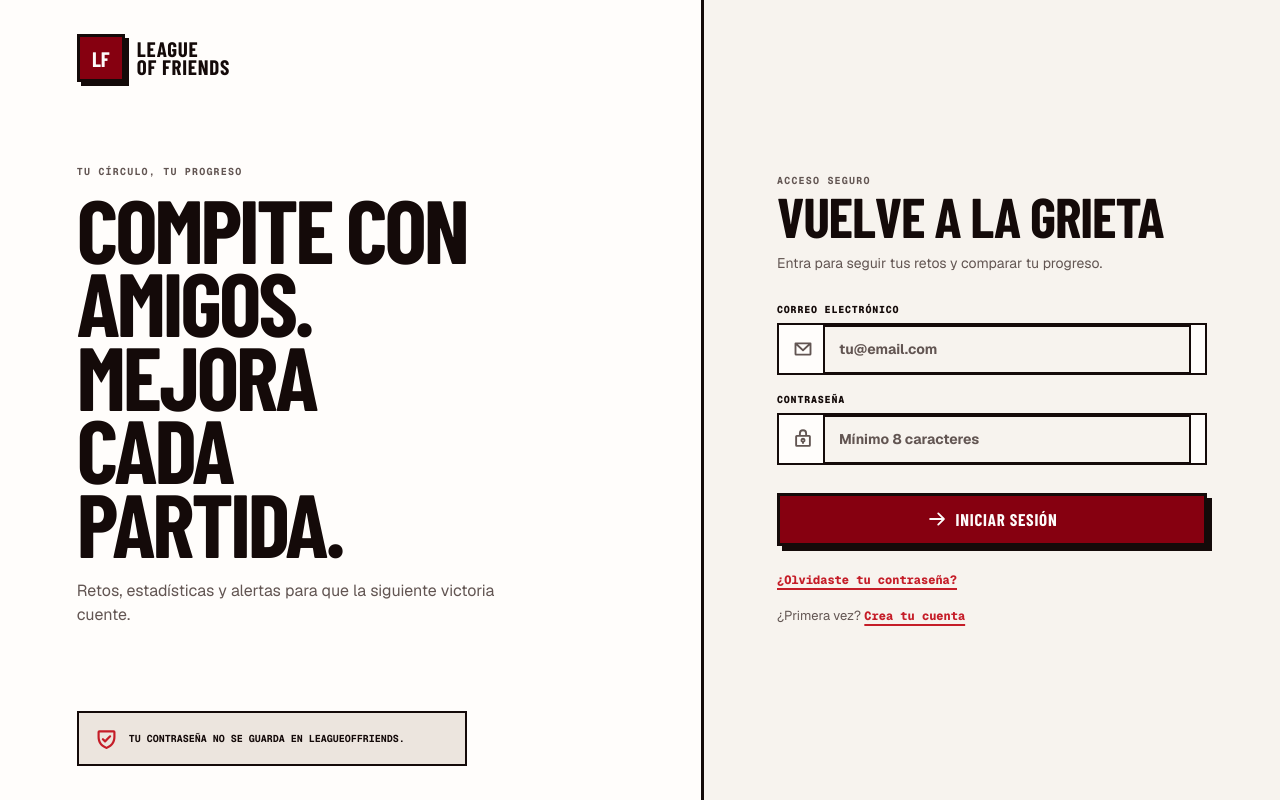
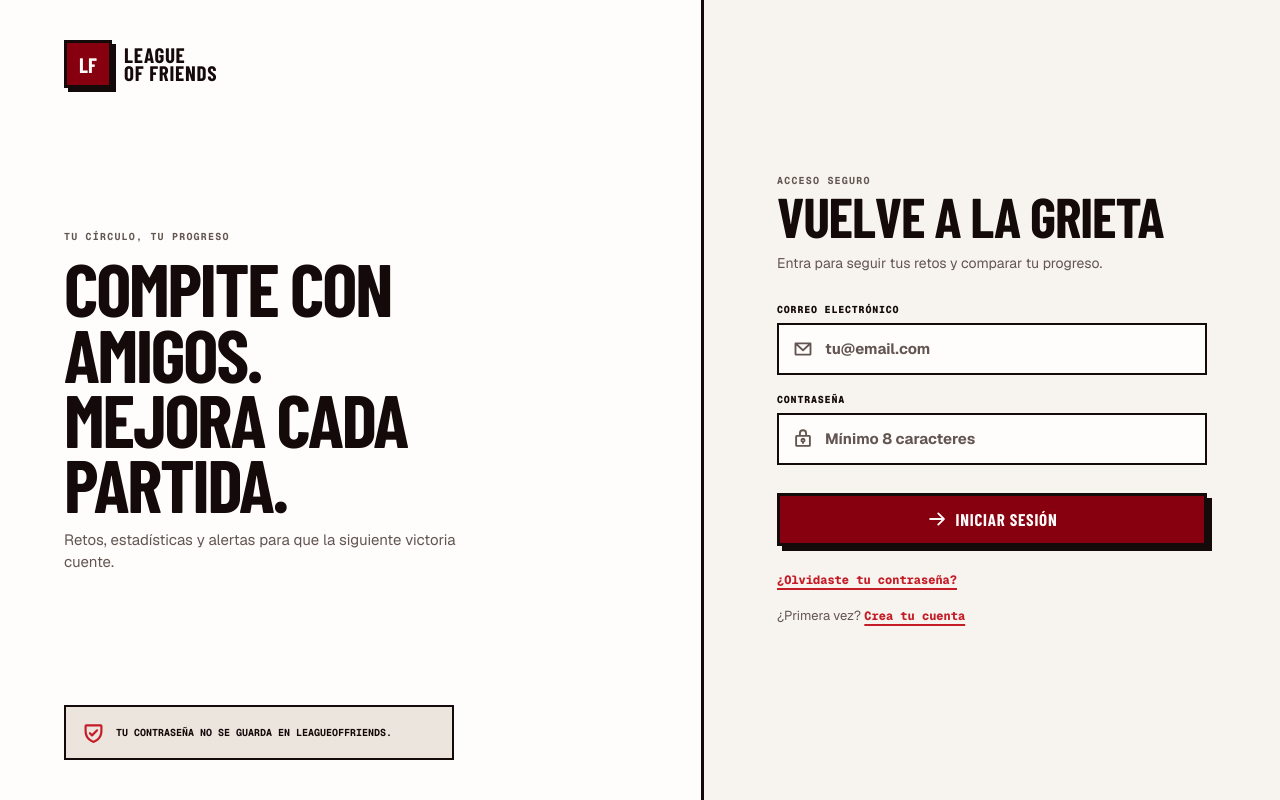
Before and after one commit to jacksonandresrosales/LeagueOfFriends, a Next.js app: page /login in a window 1280 px wide. Built offline with nearby package versions, Linux system fonts and the light colour scheme; a web font is replaced by a local one.

Commit message:
fix: corrige la superposicion del panel de marca y los bordes de los campos en el login

```diff
--- a/src/app/globals.css
+++ b/src/app/globals.css
@@ -42,23 +42,29 @@ button { color: inherit; }
 button:focus-visible, a:focus-visible { outline: 3px solid var(--accent-bright); outline-offset: 3px; }
 
 .auth-page { min-height: 100vh; display: grid; grid-template-columns: minmax(0, 1.1fr) minmax(390px, .9fr); }
-.auth-brand-panel { min-height: 100vh; padding: 34px clamp(28px, 6vw, 90px); border-right: 3px solid var(--line); background: var(--surface); display: flex; flex-direction: column; }
-.auth-brand-copy { max-width: 710px; margin: auto 0; }
-.auth-brand-copy h1 { max-width: 10ch; margin: 14px 0 20px; font: 900 clamp(54px, 7vw, 104px)/.82 var(--font-display), sans-serif; letter-spacing: -.035em; }
-.auth-brand-copy > p:last-child { max-width: 40ch; margin: 0; color: var(--muted); font-size: 16px; line-height: 1.5; }
+.auth-brand-panel { min-height: 100vh; padding: 40px clamp(28px, 5vw, 64px); border-right: 3px solid var(--line); background: var(--surface); display: flex; flex-direction: column; justify-content: space-between; gap: 36px; }
+.auth-brand-copy { max-width: 680px; margin: auto 0; padding-top: 12px; display: flex; flex-direction: column; gap: 12px; }
+.auth-brand-copy .eyebrow { margin: 0; }
+.auth-brand-copy h1 { max-width: 11ch; margin: 0; font: 900 clamp(44px, 5.8vw, 84px)/.88 var(--font-display), sans-serif; letter-spacing: -.03em; text-transform: uppercase; }
+.auth-brand-copy > p:last-child { max-width: 40ch; margin: 0; color: var(--muted); font-size: 15px; line-height: 1.5; }
 .auth-security-note { max-width: 390px; padding: 14px 16px; border: 2px solid var(--line); background: var(--surface-alt); display: flex; align-items: center; gap: 11px; font: 700 10px/1.35 var(--font-mono), monospace; text-transform: uppercase; }
 .auth-security-note svg { color: var(--accent-bright); flex: 0 0 auto; }
 .auth-form-panel { min-height: 100vh; display: grid; place-items: center; padding: 34px; background: var(--bg); }
 .auth-form-wrap { width: min(100%, 430px); }
-.auth-form-wrap > .brand { display: none; margin-bottom: 50px; }
+.auth-form-wrap > .brand { display: none; margin-bottom: 40px; }
 .auth-form-wrap h1, .auth-form-wrap h2 { margin: 0; font: 900 clamp(38px, 5vw, 56px)/.86 var(--font-display), sans-serif; letter-spacing: -.02em; text-transform: uppercase; }
 .auth-description { max-width: 42ch; margin: 13px 0 31px; color: var(--muted); font-size: 14px; line-height: 1.5; }
 .auth-form { display: grid; gap: 4px; }
 .auth-form .field-group { margin-bottom: 16px; }
-.auth-input { width: 100%; height: 52px; border: 2px solid var(--line); background: var(--surface); display: grid; grid-template-columns: auto minmax(0, 1fr); align-items: center; gap: 10px; padding: 0 14px; }
+.auth-input { width: 100%; height: 52px; border: 2px solid var(--line); background: var(--surface); display: flex; align-items: center; gap: 12px; padding: 0 14px; }
 .auth-input:focus-within { outline: 3px solid var(--accent-bright); outline-offset: 2px; }
-.auth-input svg { color: var(--muted); }
-.auth-input input { min-width: 0; width: 100%; height: 100%; border: 0; outline: 0; background: transparent; color: var(--ink); font: 650 15px/1 var(--font-sans), sans-serif; }
+.auth-input svg { color: var(--muted); flex-shrink: 0; }
+.field-group .auth-input input,
+.auth-input input { flex: 1 1 auto; min-width: 0; width: 100% !important; height: 100% !important; border: 0 !important; outline: 0 !important; background: transparent !important; color: var(--ink) !important; padding: 0 !important; margin: 0 !important; font: 650 15px/1 var(--font-sans), sans-serif !important; box-shadow: none !important; border-radius: 0 !important; }
+.field-group .auth-input input:focus,
+.auth-input input:focus { outline: none !important; box-shadow: none !important; }
+.field-group .auth-input input:hover,
+.auth-input input:hover { background: transparent !important; }
 .auth-input input::placeholder { color: var(--muted); opacity: 1; }
 .auth-submit { width: 100%; min-height: 53px; margin-top: 8px; border: 3px solid var(--line); background: var(--accent); color: var(--on-accent); box-shadow: 5px 5px 0 var(--line); display: flex; align-items: center; justify-content: center; gap: 9px; cursor: pointer; font: 800 17px/1 var(--font-display), sans-serif; text-transform: uppercase; letter-spacing: .045em; }
 .auth-submit:hover:not(:disabled) { background: var(--accent-bright); transform: translate(2px, 2px); box-shadow: 3px 3px 0 var(--line); }
```
